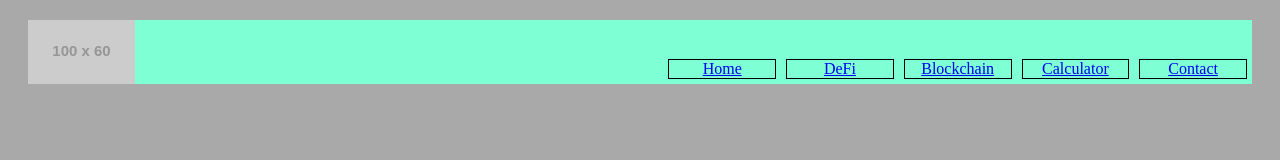
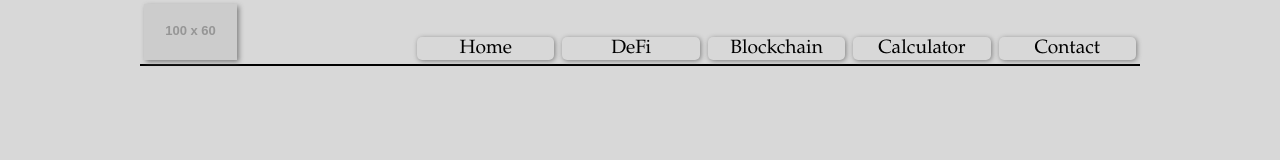
Before and after one commit to vitaliiptp/BlockchainWebpage, a plain HTML site: page index.html in a window 1280 px wide. Drawn offline with Linux system fonts and the light colour scheme; placeholder pictures from the web are drawn by us.

Commit message:
just the layout of navigation. without color and mouse-action. next push contains js for mouse actions. gonna take a while...

```diff
--- a/index.html
+++ b/index.html
@@ -11,17 +11,16 @@
     <header>
 
         <nav class="logo">
-            <img href="home.html" src="https://dummyimage.com/100x60/" alt="Logo de Zozor" />
+            <img src="https://dummyimage.com/100x60/" alt="Logo"/>
         </nav>
 
-        <nav class="navigation">
-            <div class="nav-buttons" id="home"><a href="home.html">Home</a></div>
-            <div class="nav-buttons" id="defi"><a href="defi.html">DeFi</a></div>
-            <div class="nav-buttons" id="blockchain"><a href="blockchain.html">Blockchain</a></div>
-            <div class="nav-buttons" id="calculator"><a href="calculator.html">Calculator</a></div>
-            <div class="nav-buttons" id="contact"><a href="contact.html">Contact</a></div>
+        <nav class="menu-bar">
+            <div class="nav-buttons" id="home">Home</a></div>
+            <div class="nav-buttons" id="defi">DeFi</a></div>
+            <div class="nav-buttons" id="blockchain">Blockchain</div>
+            <div class="nav-buttons" id="calculator">Calculator</a></div>
+            <div class="nav-buttons" id="contact">Contact</a></div>
         </nav>
-
 
 
     </header>
--- a/src/styles.css
+++ b/src/styles.css
@@ -1,39 +1,45 @@
 body {
-    background-color: darkgray;
+    background-color: rgb(216, 216, 216);
+    max-width: 1000px;
+    min-width: 600px;
+    margin: auto;
+}
+
+header{
+    display: flex;
+    height: 4rem;
+    border-bottom: solid;    /* line under the whole header (as placeholder for future graphic or <hr>-element */
+    border-bottom-width: 2px;
+}
+
+.logo  {                             /*  positioning of logo box  */
+   margin: 0.5vh;
+   min-height: fit-content;
+   display: flex;
+   align-items: flex-end;
+}
+
+.logo img {
+     height: 100%;                      /* image fills 100% of it's box (.logo) */
+     box-shadow: 2px 2px 5px grey;    /* litte shadow makes the egdes softer */
+}
+
+.menu-bar{
+    display: flex;
+    align-items: flex-end;
+    justify-content: flex-end;
+    width: 100%;
 }
 
 
+ .nav-buttons{
+    flex: 0.16;         /* makes all button the same size */
+    text-align: center;
+    margin: 0.5vh;
+    box-shadow: 1px 1px 5px grey; /* litte shadow makes the egdes softer */
+    border-radius: 5px; /*round button-corners */
 
-header{
-    display: flex;
-    height: 8vh;
-    background-color: aquamarine;
-    margin: 20px;
-}
-
-.logo img{
-   height: 100%;
-}
-
-.navigation{
-    display: flex;
-    align-items: flex-end;
-    width: 100%;
-    justify-content: flex-end;
+    font-family: Garamond,serif;
+    font-size: larger;
 
 }
-
-.navigation a {
-
-}
-
- .nav-buttons{
-    flex: 0.1;
-    border-style: solid;
-    border-width: 1px;
-    border-color: black;
-    margin: 5px;
-    text-align: center;
-
-
-}
```
